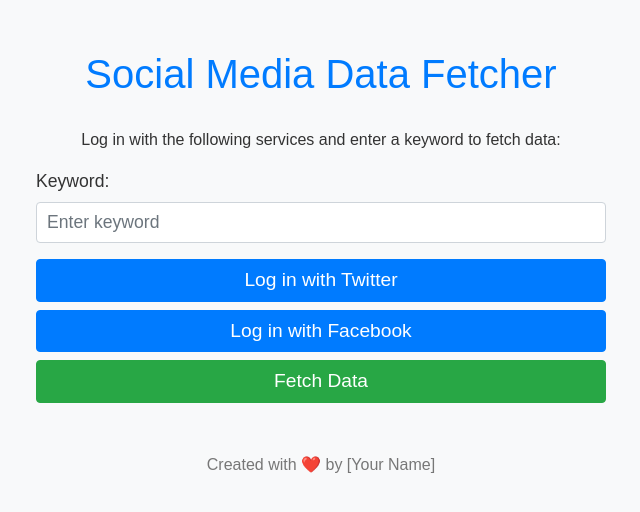
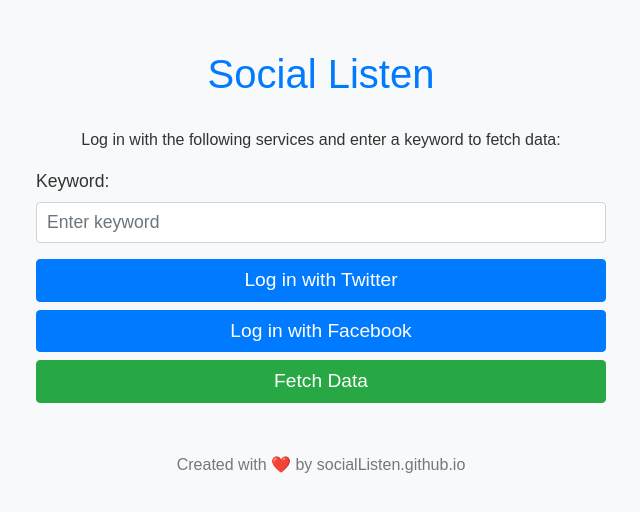
Before and after one commit to ListenSocial/listensocial.github.io, a plain HTML site: page index.html in a window 1280 px wide. Shown: the whole page, without its empty margins (319-959 px from the left). Drawn offline with nearby package versions, Linux system fonts and the light colour scheme.

Commit message:
Update index.html

```diff
--- a/index.html
+++ b/index.html
@@ -7,7 +7,7 @@
 </head>
 <body>
   <div class="container">
-    <h1 class="text-center">Social Media Data Fetcher</h1>
+    <h1 class="text-center">Social Listen</h1>
     <p class="text-center">Log in with the following services and enter a keyword to fetch data:</p>
 
     <div class="form-group">
@@ -27,7 +27,7 @@
     </div>
 
     <footer>
-      <p>Created with ❤️ by [Your Name]</p>
+      <p>Created with ❤️ by socialListen.github.io </p>
     </footer>
   </div>
 
```
